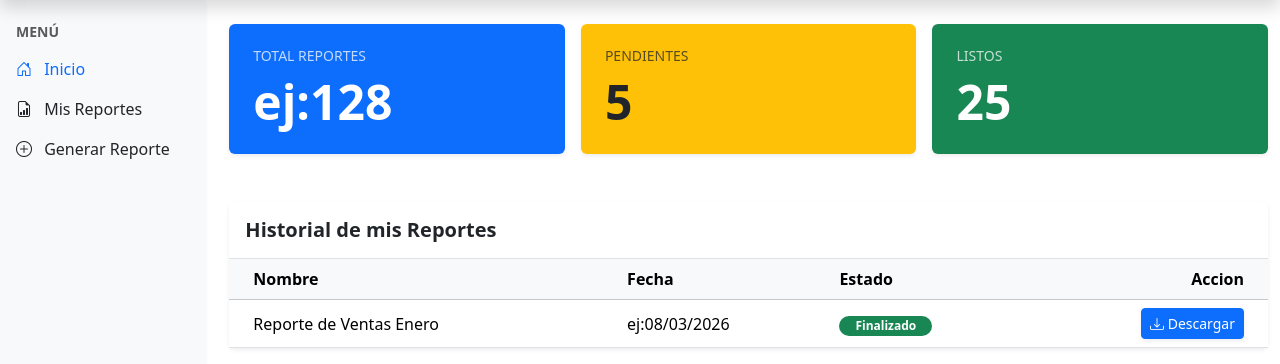
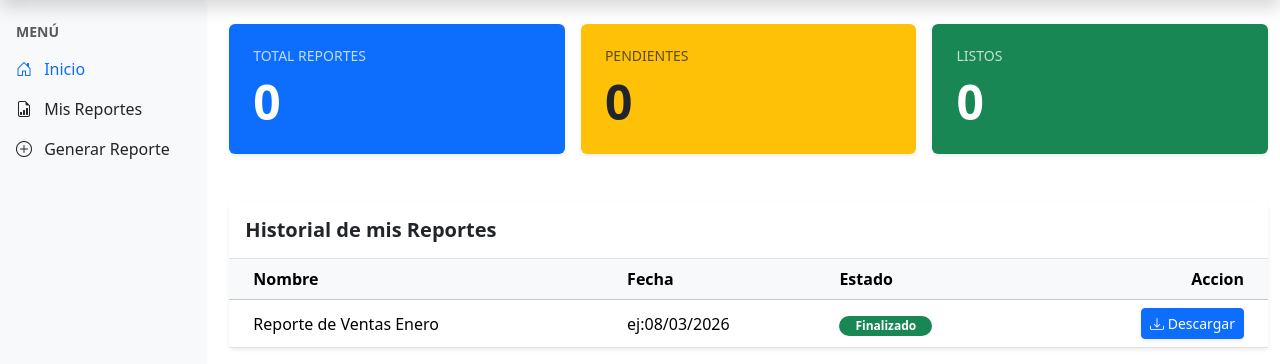
Before and after one commit to Luciano-Gil/Sistema-reportes-asincronos, a Django app: page /dashboard/ in a window 1280 px wide. Shown: the part 56-420 px from the top of the page. Run offline with Django 5.2, Linux system fonts and the light colour scheme; the visitor is signed in with stand-in values (Sample User, id 1); data that the repository does not hold is empty.

Commit message:
implementacion de logica de Kpis(usando ORM y Postgres, para obtener datos

```diff
--- a/reportes/views.py
+++ b/reportes/views.py
@@ -39,6 +39,9 @@
 from django.db import transaction  # El "seguro" que cancela el cambio de clave si el mail no llega a enviarse
 from django.urls import reverse
 
+#----importacion del modelo reporte
+from .models import Reporte
+
 #decorador
 def forzar_cambio(vista):
     def capa_seguridad(request, *args, **kwargs):
@@ -53,11 +56,17 @@
 
     return capa_seguridad
 
+########daschboard####
 @login_required
 @forzar_cambio
 def dashboard(request):
-    return render(request, 'dashboard.html')
+    total = Reporte.objects.filter(usuario=request.user).count()
+    pendientes = Reporte.objects.filter(usuario=request.user, estado='Procesando').count()
+    listos = Reporte.objects.filter(usuario=request.user, estado='Finalizado').count()
+    return render(request, 'dashboard.html', {'total': total, 'pendientes': pendientes, 'listos': listos})
 
+
+###home
 def home(request):
 
     return render(request, 'home.html')
--- a/templates/dashboard.html
+++ b/templates/dashboard.html
@@ -17,7 +17,7 @@
                 <div class="card bg-primary text-white border-0 shadow-sm">
                     <div class="card-body p-4">
                         <h6 class="text-uppercase opacity-75 small">Total Reportes</h6>
-                        <h2 class="display-5 fw-bold mb-0">ej:128</h2>
+                        <h2 class="display-5 fw-bold mb-0">{{ total }}</h2>
                     </div>
                 </div>
             </div>
@@ -25,7 +25,7 @@
                 <div class="card bg-warning text-dark border-0 shadow-sm">
                     <div class="card-body p-4">
                         <h6 class="text-uppercase opacity-75 small">Pendientes </h6>
-                        <h2 class="display-5 fw-bold mb-0">5</h2>
+                        <h2 class="display-5 fw-bold mb-0">{{ pendientes }}</h2>
                     </div>
                 </div>
             </div>
@@ -33,7 +33,7 @@
                 <div class="card bg-success text-white border-0 shadow-sm">
                     <div class="card-body p-4">
                         <h6 class="text-uppercase opacity-75 small">Listos</h6>
-                        <h2 class="display-5 fw-bold mb-0">25</h2>
+                        <h2 class="display-5 fw-bold mb-0">{{ listos }}</h2>
                     </div>
                 </div>
             </div>
```
